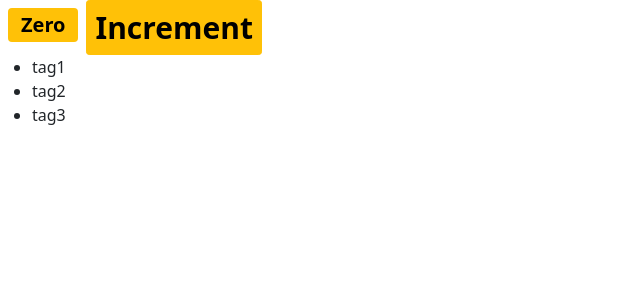
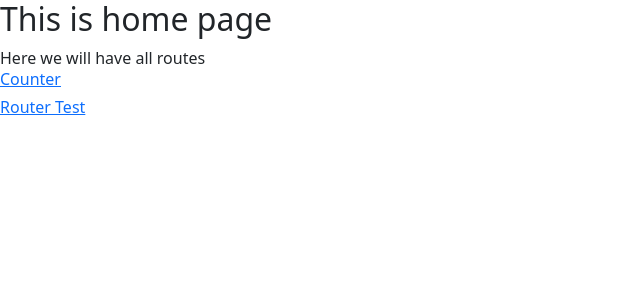
Before and after one commit to Khodidas-withLoveKD/React-Learnings, a React (Create React App) app: page / in a window 1280 px wide. Shown: the top 300 px of the page, without its empty margins (0-640 px from the left). Built offline with nearby package versions, Linux system fonts and the light colour scheme.

Commit message:
Routing and Links

```diff
--- a/package.json
+++ b/package.json
@@ -9,6 +9,7 @@
     "bootstrap": "^5.1.3",
     "react": "^17.0.2",
     "react-dom": "^17.0.2",
+    "react-router-dom": "^6.2.2",
     "react-scripts": "5.0.0",
     "web-vitals": "^2.1.4"
   },
--- a/src/App.js
+++ b/src/App.js
@@ -1,25 +1,24 @@
-import logo from './logo.svg';
-import './App.css';
+import React from 'react'
+import { Route, BrowserRouter as Router, Routes } from 'react-router-dom'
+
+import Counter from './Components/counter'
+import Home from './Components/Home'
+import RouterTest from './Components/RouterTest'
+
+import './App.css'
 
 function App() {
-  return (
-    <div className="App">
-      <header className="App-header">
-        <img src={logo} className="App-logo" alt="logo" />
-        <p>
-          Edit <code>src/App.js</code> and save to reload.
-        </p>
-        <a
-          className="App-link"
-          href="https://reactjs.org"
-          target="_blank"
-          rel="noopener noreferrer"
-        >
-          Learn React
-        </a>
-      </header>
-    </div>
-  );
+	return (
+		<React.Fragment>
+			<Router>
+				<Routes>
+					<Route path="/" element={<Home />} />
+					<Route path="/counter" element={<Counter />} />
+					<Route path="/router-test" element={<RouterTest />} />
+				</Routes>
+			</Router>
+		</React.Fragment>
+	)
 }
 
-export default App;
+export default App
--- /dev/null
+++ b/src/Components/Home.jsx
@@ -0,0 +1,21 @@
+import React, { Component } from 'react'
+import { Link } from 'react-router-dom'
+
+class Home extends React.Component {
+	render() {
+		return (
+			<React.Fragment>
+				<h2>This is home page</h2>
+				Here we will have all routes
+				<h6>
+					<Link to="/counter">Counter</Link>
+				</h6>
+				<h6>
+					<Link to="/router-test">Router Test</Link>
+				</h6>
+			</React.Fragment>
+		)
+	}
+}
+
+export default Home
--- /dev/null
+++ b/src/Components/RouterTest.jsx
@@ -0,0 +1,13 @@
+import React, { Component } from 'react'
+
+class RouterTest extends React.Component {
+	render() {
+		return (
+			<React.Fragment>
+				<h1>This is RouterTest page!!</h1>
+			</React.Fragment>
+		)
+	}
+}
+
+export default RouterTest
--- a/src/Components/counter.jsx
+++ b/src/Components/counter.jsx
@@ -5,12 +5,6 @@ class Counter extends React.Component {
 		count: 0,
 		tags: ['tag1', 'tag2', 'tag3'],
 	}
-
-	// constructor() {
-	// 	super()
-	// 	console.log('constructor | this = ', this)
-	// 	this.handleIncrement = this.handleIncrement.bind(this)
-	// }
 
 	styles = {
 		fontSize: 20,
--- a/src/index.js
+++ b/src/index.js
@@ -10,7 +10,7 @@ import 'bootstrap/dist/css/bootstrap.css';
 
 ReactDOM.render(
   <React.StrictMode>
-    <Counter />
+    <App />
   </React.StrictMode>,
   document.getElementById('root')
 );
```
Also changed, not shown: 1 other file (tests, documents, lock files or other folders).
